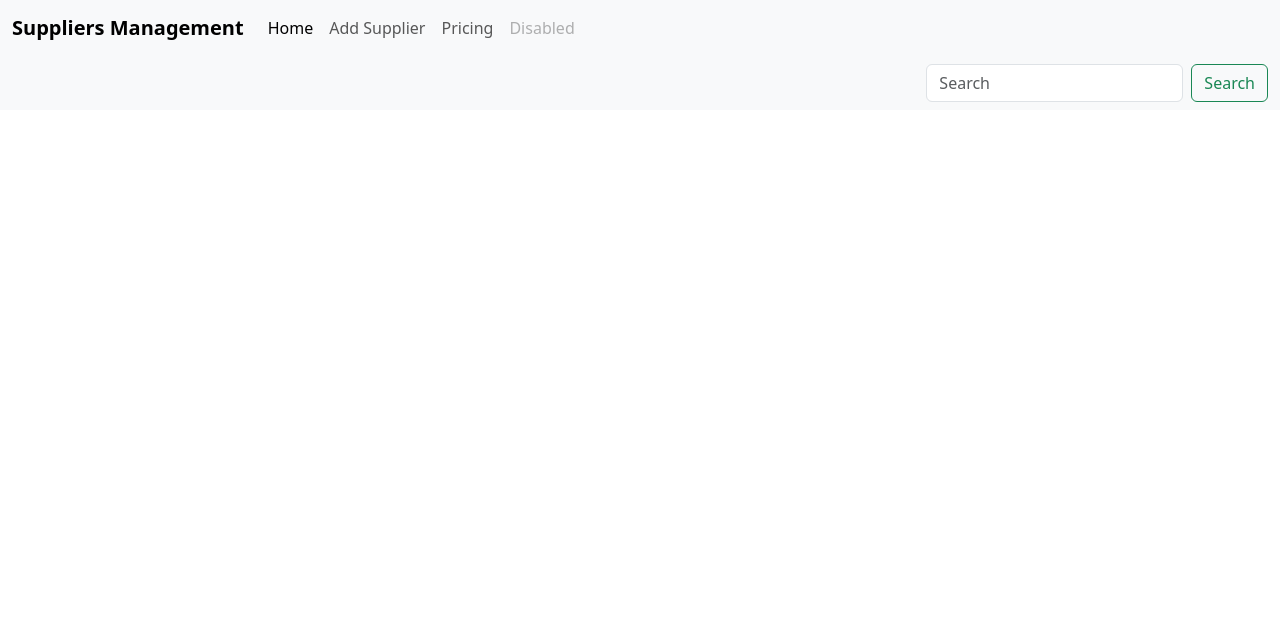
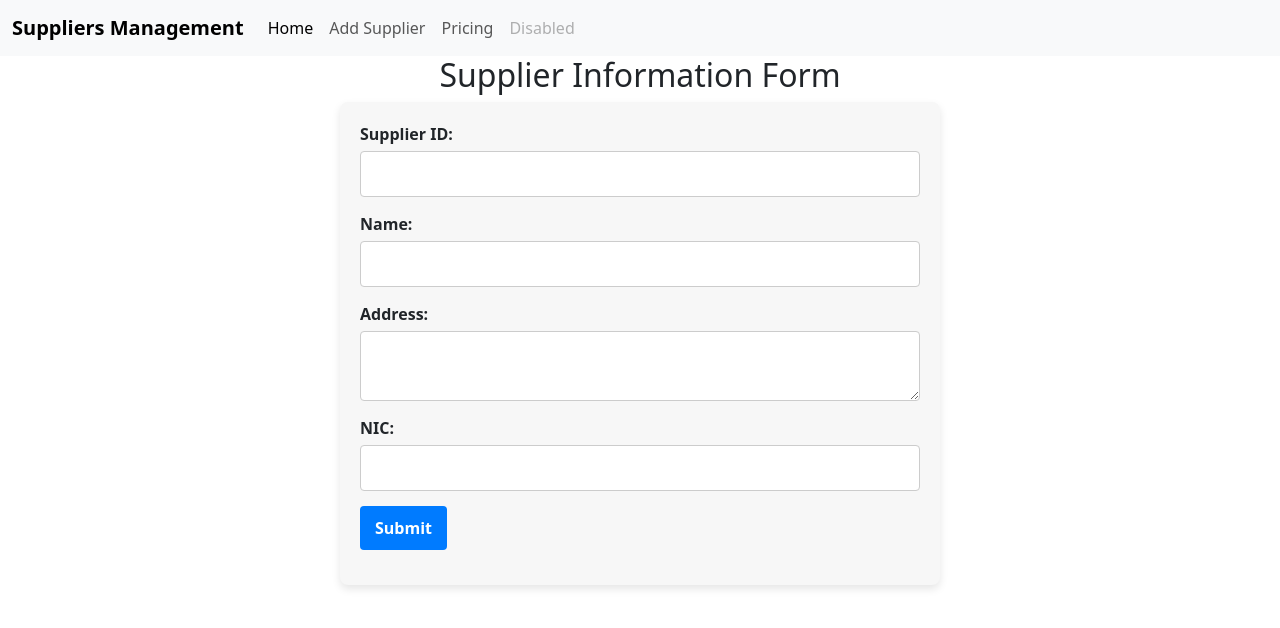
Before and after one commit to sahan-manusha/ReactSupplierManagement, a React (Vite) app in the folder frontend/ui/: page /insert in a window 1280 px wide. Shown: the top 628 px of the page. Built offline with nearby package versions, Linux system fonts and the light colour scheme.

Commit message:
Create Insert supplier Form

```diff
--- a/frontend/ui/package.json
+++ b/frontend/ui/package.json
@@ -10,12 +10,15 @@
     "preview": "vite preview"
   },
   "dependencies": {
+    "@emotion/react": "^11.11.4",
+    "@emotion/styled": "^11.11.5",
     "@mui/material": "^5.15.16",
     "@mui/styled-engine-sc": "^6.0.0-alpha.18",
     "axios": "^1.6.8",
     "bootstrap": "^5.3.3",
     "react": "^18.2.0",
     "react-dom": "^18.2.0",
+    "react-router-dom": "^6.23.0",
     "styled-components": "^6.1.9"
   },
   "devDependencies": {
--- a/frontend/ui/src/App.jsx
+++ b/frontend/ui/src/App.jsx
@@ -4,6 +4,12 @@ import viteLogo from '/vite.svg'
 import './App.css'
 import Navbar from './components/Navbar'
 import SearchBar from './components/SearchBar'
+import Image from './components/Image'
+import SupplierList from './components/SupplierList'
+import InsertSupplier from './components/InsertSupplier'
+import {BrowserRouter as Router,Routes,Route} from "react-router-dom"
+
+
 
 
 
@@ -14,8 +20,13 @@ function App() {
 
   return (
     <>
-    <Navbar/>
-    <SearchBar/>
+    <Router>
+      <Navbar/>
+      <Routes>
+        <Route path="/" element={<SupplierList/>} />
+        <Route path="/insert" element={<InsertSupplier/>} />
+      </Routes>
+    </Router>
     </>
   )
 }
--- /dev/null
+++ b/frontend/ui/src/components/Image.jsx
@@ -0,0 +1,20 @@
+import React from 'react'
+
+const Image = () => {
+  return (
+    <div>
+        <div className="my-component">
+  {/* Displaying the image */}
+  <img
+    src={"https://img.freepik.com/free-vector/team-online-store-working-with-customer_1262-19368.jpg?size=626&ext=jpg&ga=GA1.1.1776770182.1708833030&semt=ais"}
+    alt="Description of the image"
+    style={{ width: '100%', height: 'auto' }}
+  />
+</div>
+
+
+    </div>
+  )
+}
+
+export default Image
--- /dev/null
+++ b/frontend/ui/src/components/InsertSupplier.css
@@ -0,0 +1,53 @@
+/* Form Container */
+#supplierForm {
+    max-width: 600px; /* Adjust the width of the form */
+    margin: 0 auto; /* Center the form */
+    padding: 20px; /* Add padding */
+    border-radius: 8px; /* Round the corners */
+    background-color: #f7f7f7; /* Light gray background */
+    box-shadow: 0 4px 8px rgba(0, 0, 0, 0.1); /* Add a subtle shadow */
+  }
+
+  /* Form Group */
+  .form-group {
+    margin-bottom: 15px; /* Add spacing between form groups */
+  }
+
+  /* Form Labels */
+  .form-group label {
+    display: block; /* Make the label block level */
+    font-weight: bold; /* Make the label text bold */
+    margin-bottom: 5px; /* Add spacing between label and input */
+  }
+
+  /* Form Controls */
+  .form-control {
+    width: 100%; /* Make inputs and textareas full width */
+    padding: 10px; /* Add padding */
+    border: 1px solid #ccc; /* Gray border */
+    border-radius: 4px; /* Round the corners */
+    transition: border-color 0.3s ease; /* Transition effect on focus */
+  }
+
+  /* Form Controls: Focus */
+  .form-control:focus {
+    border-color: #007bff; /* Blue border on focus */
+    outline: none; /* Remove outline */
+  }
+
+  /* Submit Button */
+  .btn {
+    padding: 10px 15px; /* Add padding */
+    border: none; /* Remove border */
+    border-radius: 4px; /* Round the corners */
+    background-color: #007bff; /* Blue background */
+    color: white; /* White text */
+    font-weight: bold; /* Bold text */
+    cursor: pointer; /* Pointer cursor on hover */
+    transition: background-color 0.3s ease; /* Transition effect on hover */
+  }
+
+  /* Submit Button: Hover */
+  .btn:hover {
+    background-color: #0056b3; /* Darker blue on hover */
+  }
--- /dev/null
+++ b/frontend/ui/src/components/InsertSupplier.jsx
@@ -0,0 +1,76 @@
+import React from 'react';
+import "./InsertSupplier.css";
+import axios from 'axios';
+import { useState } from 'react';
+
+const InsertSupplier = () => {
+
+
+    const[supplierData,setSupplierData] = useState({
+        supplierID:"",
+        name:"",
+        address:"",
+        nic:"",
+    });
+
+    const handleChange = (e) => {
+        const {name,value} = e.target;
+        setSupplierData({...supplierData,[name]:value});
+        console.log(supplierData);
+    };
+
+    const handleSubmit = (e) =>{
+        e.preventDefault();
+        axios.post("http://localhost:3000/api/suppliers",supplierData)
+       .then(()=>{
+        alert("Supplier Added Successfully");
+        setSupplierData({
+            supplierID:"",
+            name:"",
+            address:"",
+            nic:"",
+        });
+
+       })
+    }
+
+
+  return (
+    <div>
+        <center><h2>Supplier Information Form</h2></center>
+        <form id="supplierForm" onSubmit={handleSubmit}>
+  {/* <!-- Supplier ID Field --> */}
+  <div class="form-group">
+    <label for="supplierID">Supplier ID:</label>
+    <input type="text" id="supplierID" name="supplierID" class="form-control" required onChange={handleChange} value={supplierData.supplierID} />
+  </div>
+
+  {/* <!-- Name Field --> */}
+  <div class="form-group">
+    <label for="name">Name:</label>
+    <input type="text" id="name" name="name" class="form-control" required  onChange={handleChange} value={supplierData.name}/>
+  </div>
+
+  {/* <!-- Address Field --> */}
+  <div class="form-group">
+    <label for="address">Address:</label>
+    <textarea id="address" name="address" class="form-control" required onChange={handleChange} value={supplierData.address}></textarea>
+  </div>
+
+  {/* <!-- NIC Field --> */}
+  <div class="form-group">
+    <label for="nic">NIC:</label>
+    <input type="text" id="nic" name="nic" class="form-control" required onChange={handleChange} value={supplierData.nic}/>
+  </div>
+
+  {/* <!-- Submit Button --> */}
+  <div class="form-group">
+    <button type="submit" class="btn btn-primary">Submit</button>
+  </div>
+</form>
+
+    </div>
+  )
+}
+
+export default InsertSupplier
--- a/frontend/ui/src/components/Navbar.jsx
+++ b/frontend/ui/src/components/Navbar.jsx
@@ -5,17 +5,17 @@ const Navbar = () => {
     <div>
         <nav class="navbar navbar-expand-lg bg-body-tertiary">
     <div class="container-fluid">
-        <a class="navbar-brand" href="#"><strong>Suppliers Management</strong></a>
+        <a class="navbar-brand" href="/"><strong>Suppliers Management</strong></a>
         <button class="navbar-toggler" type="button" data-bs-toggle="collapse" data-bs-target="#navbarNav" aria-controls="navbarNav" aria-expanded="false" aria-label="Toggle navigation">
             <span class="navbar-toggler-icon"></span>
         </button>
         <div class="collapse navbar-collapse" id="navbarNav">
             <ul class="navbar-nav">
                 <li class="nav-item">
-                    <a class="nav-link active" aria-current="page" href="#">Home</a>
+                    <a class="nav-link active" aria-current="page" href="/">Home</a>
                 </li>
                 <li class="nav-item">
-                    <a class="nav-link" href="#">Add Supplier</a>
+                    <a class="nav-link" href="/insert">Add Supplier</a>
                 </li>
                 <li class="nav-item">
                     <a class="nav-link" href="#">Pricing</a>
--- /dev/null
+++ b/frontend/ui/src/components/SupplierList.jsx
@@ -0,0 +1,37 @@
+import React from 'react'
+import { useState } from 'react'
+import { useEffect } from 'react'
+import axios from 'axios'
+import SupplierTable from './SupplierTable'
+import "./SupplierList.css";
+
+const SupplierList = () => {
+
+    const [suppliers, setSuppliers] = useState([]);
+    useEffect(() => {
+        axios.get("http://localhost:3000/api/suppliers")
+       .then(response => {
+            setSuppliers(response.data);
+        })
+       .catch(error => {
+            console.log(error);
+        })
+    }, []);
+
+    const supplierList = suppliers.length === 0 ? "no supplier available" : suppliers.map((supplier,index) =><SupplierTable key={index} supplier={supplier}/>);
+
+
+
+
+  return (
+
+    <div className='show_SupplierList'>
+        <div className="container">
+            <div className="list">{supplierList}</div>
+        </div>
+
+    </div>
+  )
+}
+
+export default SupplierList
--- /dev/null
+++ b/frontend/ui/src/components/SupplierTable.jsx
@@ -0,0 +1,41 @@
+import React from 'react'
+
+const SupplierTable = ({supplier}) => {
+  return (
+    <div>
+        <table className="table">
+  <thead>
+    <tr>
+      <th scope="col">Supplier ID</th>
+      <th scope="col">Supplier Name</th>
+      <th scope="col">Action</th>
+    </tr>
+  </thead>
+  <tbody>
+    <tr>
+      <th scope="row">{supplier.supplierID}</th>
+      <td>{supplier.name}</td>
+      {/* Action column with Update and Delete buttons */}
+      <td>
+        <button
+          className="btn btn-warning me-2"
+          onClick={() => handleUpdate(supplier.supplierID)}
+        >
+          Update
+        </button>
+        <button
+          className="btn btn-danger"
+          onClick={() => handleDelete(supplier.supplierID)}
+        >
+          Delete
+        </button>
+      </td>
+    </tr>
+  </tbody>
+</table>
+
+    </div>
+  )
+}
+
+export default SupplierTable
```
Also changed, not shown: frontend/ui/src/components/SupplierList.css (added), 1 other file (tests, documents, lock files or other folders).
